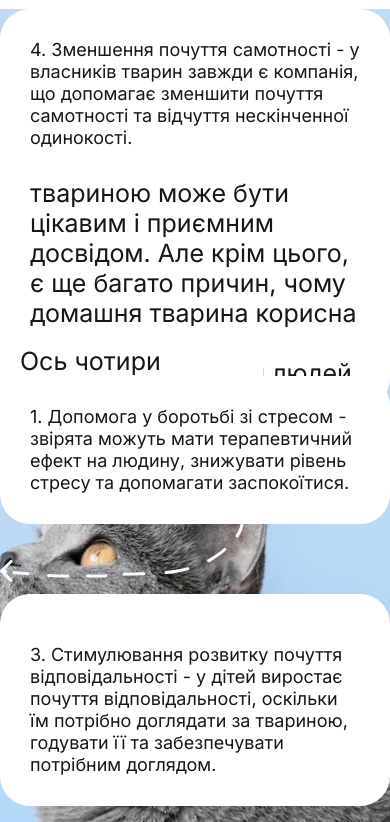
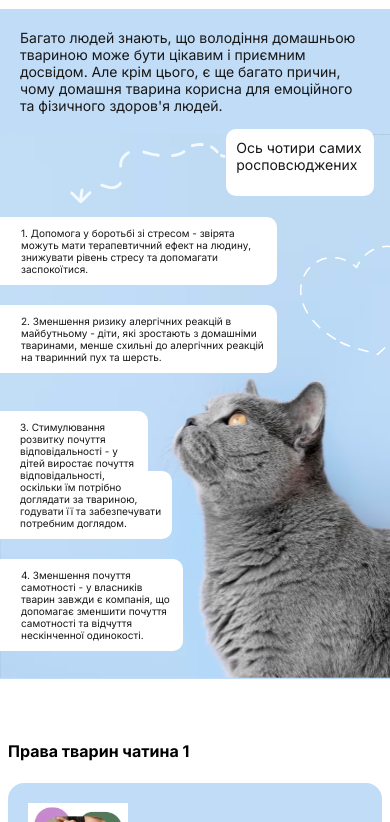
Before and after one commit to baza-trainee/pets_law, a React (Vite) app: page / in a window 390 px wide. Shown: the part 922-1744 px from the top of the page. Built offline with nearby package versions, Linux system fonts and the light colour scheme.

Commit message:
Mobile version and responsive were created for the section About

```diff
--- a/src/components/About.jsx
+++ b/src/components/About.jsx
@@ -1,76 +1,165 @@
+import vectorPaw from "../assets/images/about/VectorPaw.png";
 import catBackground from "../assets/images/about/catBackground.svg";
 import vectorArrow from "../assets/images/about/VectorArrow.svg";
+import vectorArrowMob from "../assets/images/about/vectorArrowMob.svg";
 import vectorHeart from "../assets/images/about/VectorHeart.svg";
-import vectorPaw from "../assets/images/about/VectorPaw.png";
 
 const About = () => {
   return (
-    <section className="relative block max-w-[1920px] min-h-[992px] mx-auto bg-blue">
-      <div className="relative float-right bottom-0 right-0 w-[746px] h-[1040px]">
+    <section className="relative block mx-auto bg-blue">
+      <div className="hidden relative sm:block mx-auto max-w-[1920px] min-h-[992px]">
+        {/* Desktop */}
+        <div className=" relative float-right bottom-0 right-0 w-[711px] h-[992px]">
           <img
-          className="z-30 2xl:-mt-[20px] xl:-mt-[5px] 2xl:mr-[50px] xl:mr-[80px] relative block float-right rotate-40 2xl:w-[287px] 2xl:h-[275px] xl:w-[260px] xl:h-[255px]"
+            className="hidden xl:block z-10 md:mt-[40px] 2xl:mr-[50px] md:mr-[80px] relative float-right rotate-40 2xl:w-[38%] 2xl:h-[27%] md:w-[32%] md:h-[23%]"
             src={vectorPaw}
             alt="Paw"
           />
           <img
-          className="absolute block float-right xl:w-[100%] xl:h-[100%]  xl:-mt-[48px] -z-5"
+            className="absolute block lg:w-[100%] lg:h-[100%] md:w-[80%] md:h-[80%] sm:w-[68%] sm:h-[68%] bottom-0 right-0"
             src={catBackground}
             alt="Cat"
           />
-        <div className="absolute block -mt-[48px] xl:h-[100%] inset-0 bg-gradient-to-l from-transparent from-60% to-blue"></div>
+          <div className="hidden lg:block absolute lg:h-[100%] md:h-[70%] inset-0 bg-gradient-to-l from-transparent from-60% to-blue"></div>
         </div>
-      <div className="absolute z-40 xl:max-w-[770px] block bg-white min-h-[160px] rounded-[30px] px-[30px] py-[20px] top-[9%] 2xl:left-[31%] xl:left-[13%]">
-        <p className="text-black items-center font-inter text-[25px] not-italic font-normal leading-[30px]">
-          Багато людей знають, що володіння домашньою твариною може бути цікавим
-          і приємним досвідом. Але крім цього, є ще багато причин, чому домашня
-          тварина корисна для емоційного та фізичного здоров&apos;я людей.
+        <div className="sm:bg-none absolute z-9 lg:w-[40%] md:w-[50%] sm:w-[85%] block md:bg-white lg:min-h-[16%] rounded-[30px] px-[30px] py-[20px] 2xl:top-[9%] sm:top-[5%] 2xl:left-[31%] sm:left-[7%]">
+          <p className="text-black items-center font-inter 2xl:text-[25px] md:text-[22px] sm:text-[20px] not-italic font-normal 2xl:leading-[30px] sm:leading-[25px] ">
+            Багато людей знають, що володіння домашньою твариною може бути
+            цікавим і приємним досвідом. Але крім цього, є ще багато причин,
+            чому домашня тварина корисна для емоційного та фізичного
+            здоров&apos;я людей.
           </p>
         </div>
-      <div className="absolute bg-white max-w-[263px] min-h-[100px] rounded-[30px] top-[32%] 2xl:left-[63%] xl:left-[50%] p-5 z-40">
-        <p className="text-black items-center text-[25px] not-italic font-normal font-inter leading-[30px]">
-          Ось чотири самих розповсюджених
+        <div className="absolute bg-white lg:w-[263px] lg:min-h-[10%] sm:min-h-[8%] md:w-[240px] sm:w-[220px] rounded-[30px] 2xl:top-[32%] xl:top-[20%] md:top-[12%] sm:top-[22%] 2xl:left-[63%] xl:left-[55%] sm:left-[63%] p-5 z-9">
+          <p className="text-black items-center lg:text-[25px] md:text-[22px] sm:text-[20px] not-italic font-normal font-inter lg:leading-[30px] sm:leading-[25px]">
+            Ось чотири самих росповсюджених
           </p>
         </div>
-      <div className="bg-white absolute max-w-[466px] min-h-[148px] rounded-[30px] top-[37%] 2xl:left-[25%] xl:left-[10%] p-[30px] z-40">
-        <p className="text-black items-center text-[18px] not-italic font-normal font-inter leading-[22px]">
-          1. Допомога у боротьбі зі стресом - звірята можуть мати терапевтичний
-          ефект на людину, знижувати рівень стресу та допомагати заспокоїтися.
+        <div className="bg-white absolute xl:max-w-[24%] sm:max-w-[50%] sm:min-h-[7%] rounded-[30px] top-[34%] 2xl:left-[25%] xl:left-[20%]  sm:left-[7%] xl:p-[30px] sm:p-[15px] z-9">
+          <p className="text-black items-center xl:text-[18px] md:text-[16px] sm:text-[14px] not-italic font-normal font-inter leading-[22px]">
+            1. Допомога у боротьбі зі стресом - звірята можуть мати
+            терапевтичний ефект на людину, знижувати рівень стресу та допомагати
+            заспокоїтися.
           </p>
         </div>
-      <div className="absolute bg-white 2xl:max-w-[484px] 2xl:min-h-[148px] xl:max-w-[384px] xl:min-h-[198px] rounded-[30px] top-[59%] 2xl:left-[12%] xl:left-[6%] p-[30px] z-40">
-        <p className="text-black items-center text-[18px] not-italic font-normal font-inter leading-[22px]">
+        <div className="absolute bg-white xl:max-w-[25%] sm:max-w-[50%] xl:min-h-[15%] md:min-h-[10%] sm:min-h-[7%] rounded-[30px] xl:top-[59%] sm:top-[49%] 2xl:left-[12%] lx:left-[6%] sm:left-[7%] xl:p-[30px] sm:p-[15px] z-9">
+          <p className="text-black items-center xl:text-[18px] md:text-[16px] sm:text-[14px] not-italic font-normal font-inter leading-[22px]">
             2. Зменшення ризику алергічних реакцій в майбутньому - діти, які
             зростають з домашніми тваринами, менше схильні до алергічних реакцій
             на тваринний пух та шерсть.
           </p>
         </div>
-      <div className="absolute bg-white 2xl:max-w-[533px] 2xl:min-h-[148px] rounded-[30px] xl:max-w-[433px] xl:min-h-[190px] top-[61%] 2xl:left-[44%] xl:left-[37%] p-[30px] z-40">
-        <p className="text-black items-center text-[18px] not-italic font-normal font-inter leading-[22px]">
+        <div className="absolute bg-white xl:max-w-[28%] sm:max-w-[50%] xl:min-h-[15%] md:min-h-[10%] rounded-[30px] xl:top-[61%] sm:top-[66%] 2xl:left-[44%] xl:left-[37%] sm:left-[7%] xl:p-[30px] sm:p-[15px] z-9">
+          <p className="text-black items-center xl:text-[18px] md:text-[16px] sm:text-[14px] not-italic font-normal font-inter leading-[22px]">
             3. Стимулювання розвитку почуття відповідальності - у дітей виростає
-          почуття відповідальності, оскільки їм потрібно доглядати за твариною,
-          годувати її та забезпечувати потрібним доглядом.
+            почуття відповідальності, оскільки їм потрібно доглядати за
+            твариною, годувати її та забезпечувати потребним доглядом.
           </p>
         </div>
-      <div className="absolute bg-white 2xl:max-w-[828px] xl:max-w-[780px] min-h-[104px] rounded-[30px] 2xl:top-[81%] xl:top-[85%] 2xl:left-[19%] xl:left-[9%] p-[30px] z-40">
-        <p className="text-black items-center text-[18px] not-italic font-normal font-inter leading-[22px]">
+        <div className="absolute bg-white 2xl:max-w-[43%] sm:max-w-[50%] min-h-[10%] rounded-[30px] 2xl:top-[81%] sm:top-[84%] 2xl:left-[19%] sm:left-[7%] xl:p-[30px] sm:p-[15px] z-9">
+          <p className="text-black items-center xl:text-[18px] md:text-[16px] sm:text-[14px] not-italic font-normal font-inter leading-[22px]">
             4. Зменшення почуття самотності - у власників тварин завжди є
             компанія, що допомагає зменшити почуття самотності та відчуття
             нескінченної одинокості.
           </p>
         </div>
-      <div className="absolute top-[42%] 2xl:left-[55%] xl:left-[50%] 2xl:w-[308px] 2xl:h-[149px] xl:w-[220px] xl:h-[100px]">
+        <div className="hidden md:block absolute 2xl:top-[42%] xl:top-[27%] md:top-[18%] 2xl:left-[55%] xl:left-[45%] md:left-[60%] md:w-[16%] md:h-[15%]">
           <img
-          className="z-30 stroke-3 stroke-lightBlue"
+            className="z-9 stroke-3 stroke-lightBlue xl:max-w-[100%] xl:h-[100%] md:max-w-[115%] md:h-[115%]"
             src={vectorArrow}
             alt="Arrow"
           />
         </div>
-      <div className="absolute w-[235px] h-[205px] 2xl:top-[23%] 2xl:left-[16.8%] xl:top-[27%] xl:left-[3%]">
+        <div className="md:hidden absolute w-[160px] h-[154px] top-[20%] left-[41%]">
           <img
-          className="-rotate-11 2xl:w-[100%] 2xl:h-[100%] xl:w-[70%] xl:h-[70%] relate z-30"
+            className="z-9 stroke-3 w-[100%] h-[100%]"
+            src={vectorArrowMob}
+            alt="Arrow"
+          />
+        </div>
+        <div className=" absolute xl:w-[235px] xl:h-[205px] 2xl:top-[23%] 2xl:left-[16.8%] xl:top-[27%] xl:left-[13%] md:-right-[80px] md:top-[300px] sm:-right-[120px] sm:top-[440px]">
+          <img
+            className=" -rotate-11 2xl:w-[100%] 2xl:h-[100%] sm:w-[70%] sm:h-[70%] relate z-9 "
             src={vectorHeart}
             alt="Heart"
           />
+        </div>
+      </div>
+
+      {/* Mobile */}
+
+      <div className="sm:hidden block w-[390px] h-[670px]">
+        <div className="bg-none block z-9 w-[100%] h-[16%] px-[20px] py-[20px]">
+          <p className="text-black items-center font-inter text-[14px] not-italic font-normal leading-[17px]">
+            Багато людей знають, що володіння домашньою твариною може бути
+            цікавим і приємним досвідом. Але крім цього, є ще багато причин,
+            чому домашня тварина корисна для емоційного та фізичного
+            здоров&apos;я людей.
+          </p>
+        </div>
+        <div className="bg-none block w-[100%] h-[72%] z-20">
+          <div className="absolute bottom-0 right-0 w-[390px] h-[546px]">
+            <img
+              className="absolute block w-[100%] h-[100%]"
+              src={catBackground}
+              alt="Cat"
+            />
+          </div>
+          <div className="absolute bg-white w-[38%] h-[10%] rounded-[10px] top-[18%] left-[58%] p-2.5 z-9">
+            <p className="text-black items-center text-[14px] not-italic font-normal font-inter leading-[17px]">
+              Ось чотири самих росповсюджених
+            </p>
+          </div>
+          <div className="absolute w-[40%] h-[15%] top-[17%] left-[18%]">
+            <img
+              className="w-[100%] h-[100%]"
+              src={vectorArrowMob}
+              alt="Arrow"
+            />
+          </div>
+          <div className=" bg-white relative w-[71%] h-auto rounded-r-[10px] py-[10px] pl-[21px] pr-[10px] top-[21%] z-9">
+            <p className="text-black items-center text-[10px] not-italic font-normal font-inter leading-3">
+              1. Допомога у боротьбі зі стресом - звірята можуть мати
+              терапевтичний ефект на людину, знижувати рівень стресу та
+              допомагати заспокоїтися.
+            </p>
+          </div>
+          <div className=" bg-white w-[71%] relative h-auto rounded-r-[10px] py-[10px] pl-[21px] pr-[10px] top-[25%] z-9">
+            <p className="text-black items-center text-[10px] not-italic font-normal font-inter leading-3">
+              2. Зменшення ризику алергічних реакцій в майбутньому - діти, які
+              зростають з домашніми тваринами, менше схильні до алергічних
+              реакцій на тваринний пух та шерсть.
+            </p>
+          </div>
+          <div className="relative block top-[33%]">
+            <div className=" bg-white w-[38%] relative h-auto rounded-r-[10px] pt-[10px] pr-[10px] pl-[20px] z-20">
+              <p className="text-black items-center text-[10px] not-italic font-normal font-inter leading-3">
+                3. Стимулювання розвитку почуття відповідальності - у дітей
+                виростає почуття відповідальності,
+              </p>
+            </div>
+            <div className=" bg-white w-[44%] relative h-auto rounded-r-[10px] py-[10px] pl-[20px] -top-[10px] z-1">
+              <p className="text-black items-center text-[10px] not-italic font-normal font-inter leading-3">
+                оскільки їм потрібно доглядати за твариною, годувати її та
+                забезпечувати потребним доглядом.
+              </p>
+            </div>
+          </div>
+          <div className=" bg-white relative w-[47%] h-auto rounded-r-[10px] py-[10px] pl-[21px] pr-[10px] top-[35%] z-9">
+            <p className="text-black items-center text-[10px] not-italic font-normal font-inter leading-3">
+              4. Зменшення почуття самотності - у власників тварин завжди є
+              компанія, що допомагає зменшити почуття самотності та відчуття
+              нескінченної одинокості.
+            </p>
+          </div>
+          <div className=" absolute w-[31%] h-[19%] -right-[8%] bottom-[47%]">
+            <img
+              className=" w-[100%] h-[100%] stroke-3 z-9"
+              src={vectorHeart}
+              alt="Heart"
+            />
+          </div>
+        </div>
       </div>
     </section>
   );
```
Also changed, not shown: src/assets/images/about/VectorArrowMob.svg (added). Lines whose indentation alone changed are shown as unchanged.
